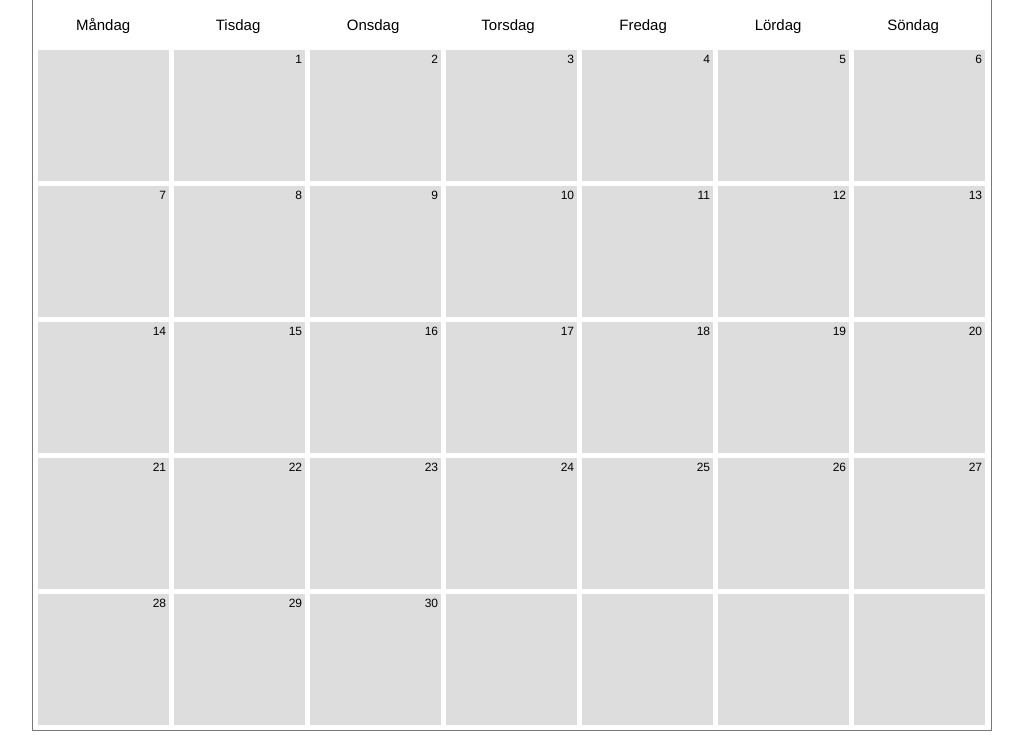
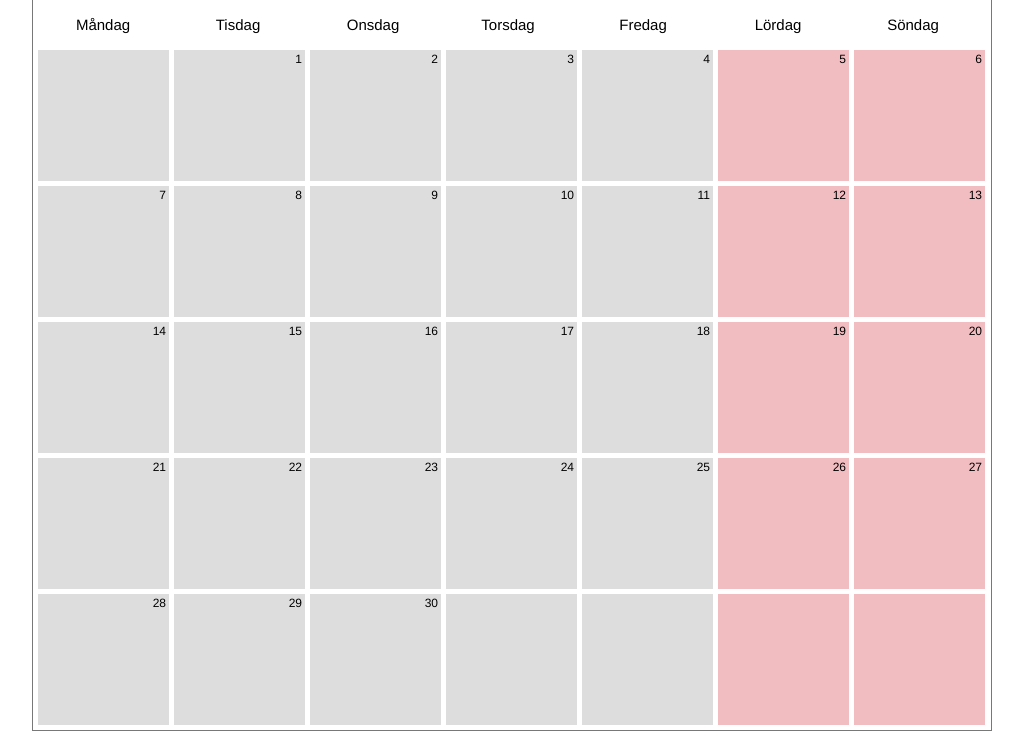
Before and after one commit to jazzankan/holidays2, a PHP site: page / in a window 1280 px wide. Shown: the part 48-800 px from the top of the page, without its empty margins (128-1151 px from the left). Run offline with PHP 8.4, Linux system fonts and the light colour scheme.

Commit message:
Lördag och söndag röda, med modulus

```diff
--- a/Calendar.php
+++ b/Calendar.php
@@ -127,7 +127,7 @@ class Calendar {
         }
 
 
-        return '<li id="li-'.$this->currentDate.'" class="'.($cellNumber%7==1?' start ':($cellNumber%7==0?' end ':' ')).
+        return '<li id="li-'.$this->currentDate.'" class="'.($cellNumber%7==1?' start ':($cellNumber%7==0 || $cellNumber%7==6 ?' end ':' ')).
         ($cellContent==null?'mask':'').'">'.$cellContent.'</li>';
     }
 
--- a/css/2style.css
+++ b/css/2style.css
@@ -12,7 +12,7 @@ div#calendar div.box{
     left:0px;
     width:100%;
     height:40px;
-    background-color:   #787878 ;
+    background-color:  #787878;
 }
 
 div#calendar div.header{
@@ -111,6 +111,9 @@ div#calendar ul.dates li{
     color:#000;
     text-align:right;
 }
+div#calendar ul.dates li.end {
+    background-color: #F2BDC0;
+}
 
 :focus{
     outline:none;
```
